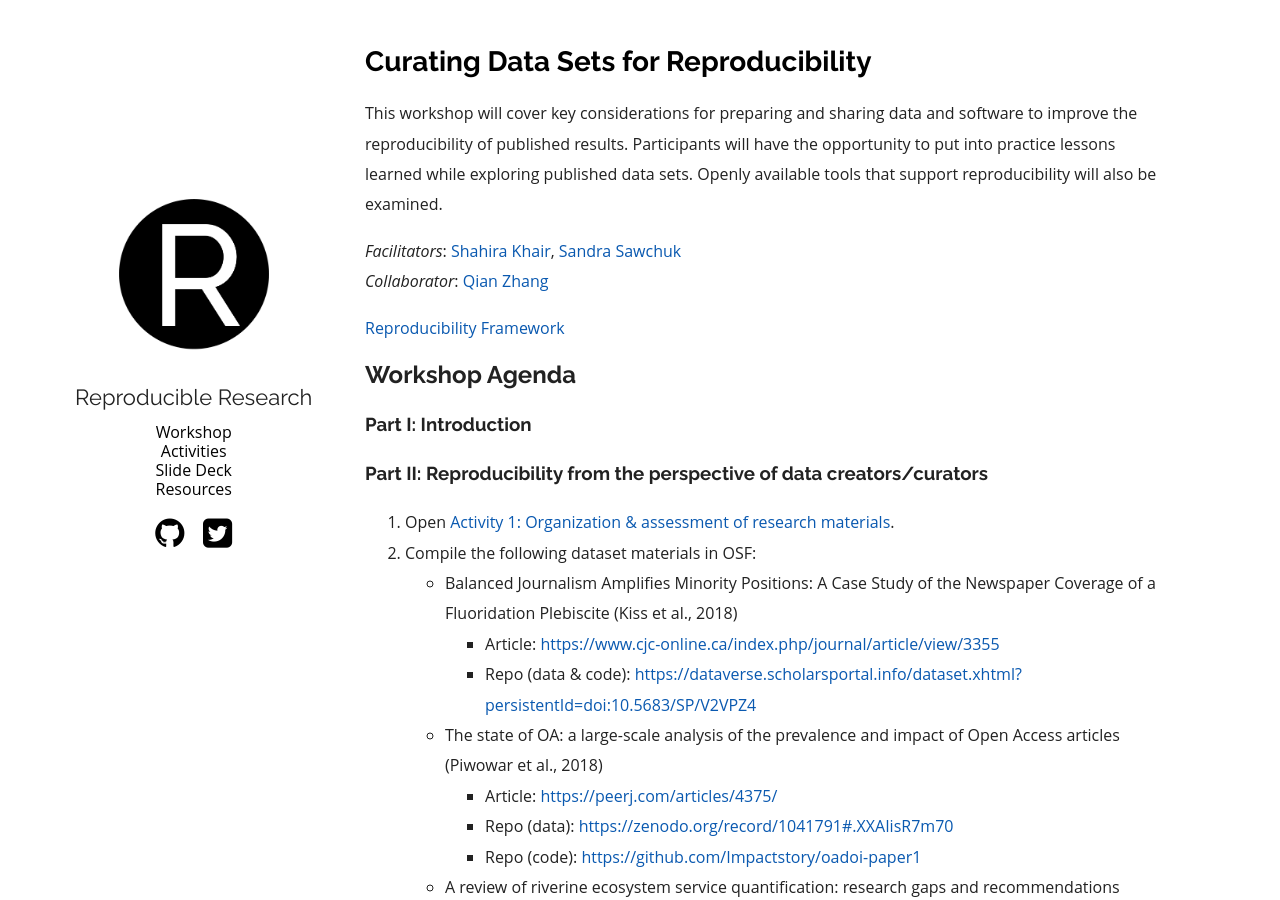
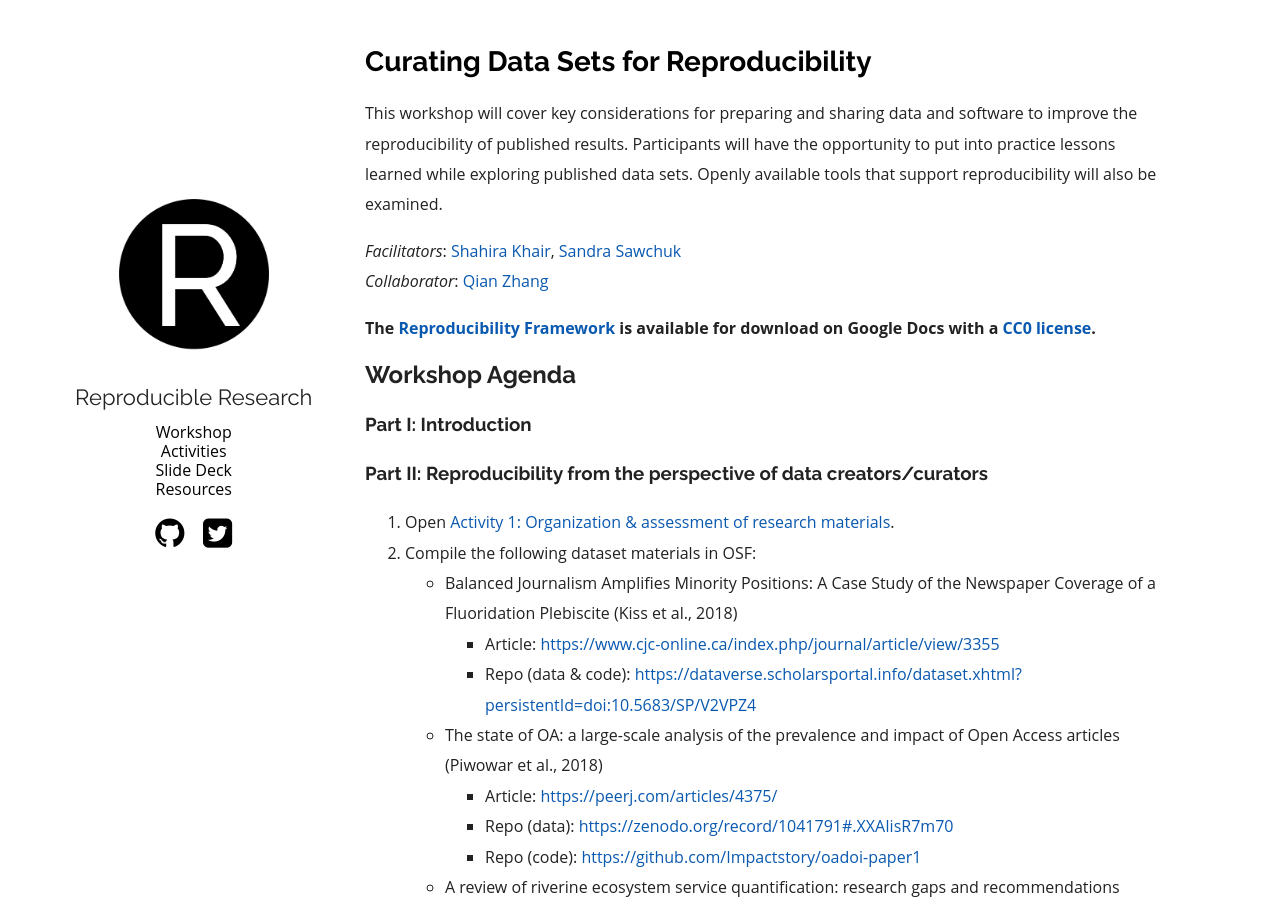
Before and after one commit to research-reuse/research-reuse.github.io, a Jekyll site: the page built from index.md, in a window 1280 px wide and 900 px high. Built offline with Jekyll 4.4.1, drawn with Linux system fonts in a browser that asks for light colours.

Commit message:
Update index.md

```diff
--- a/index.md
+++ b/index.md
@@ -8,7 +8,7 @@ This workshop will cover key considerations for preparing and sharing data and s
 *Facilitators*: [Shahira Khair](mailto:skhair@uvic.ca), [Sandra Sawchuk](mailto:sandra.sawchuk@msvu.ca)
 *Collaborator*: [Qian Zhang](mailto:qian.zhang1@uwaterloo.ca)
 
-[Reproducibility Framework](https://docs.google.com/document/d/1E0c5-DDVo2MMoF2rPOiH2brIZyC_3YZZrcgp0x6VCPs/edit)
+**The [Reproducibility Framework](https://docs.google.com/document/d/1E0c5-DDVo2MMoF2rPOiH2brIZyC_3YZZrcgp0x6VCPs/edit) is available for download on Google Docs with a [CC0 license](https://creativecommons.org/share-your-work/public-domain/cc0/).**
 
 ## <a id="workshop"></a>Workshop Agenda
 
```
